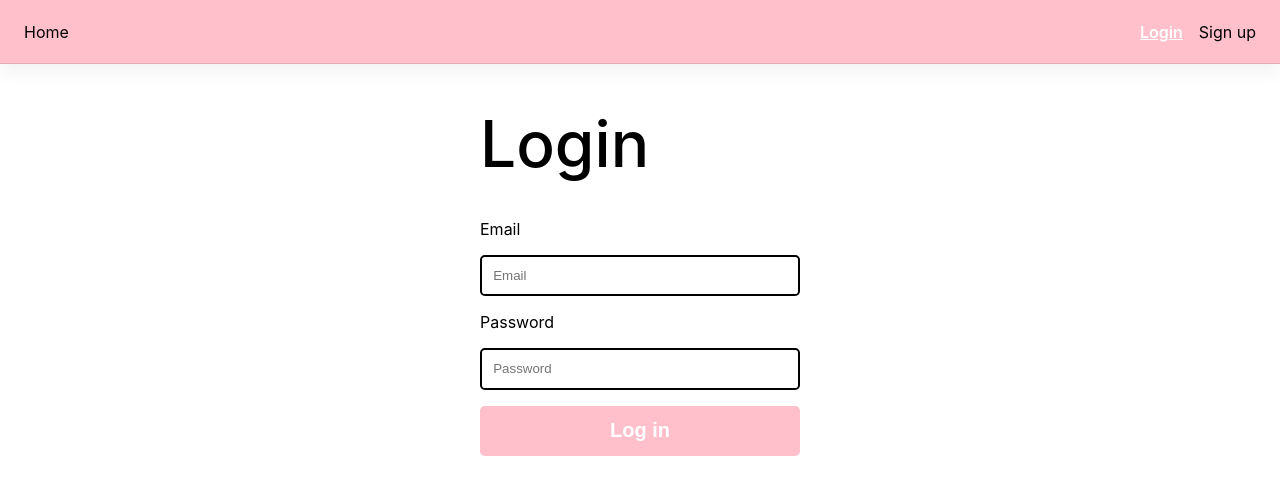
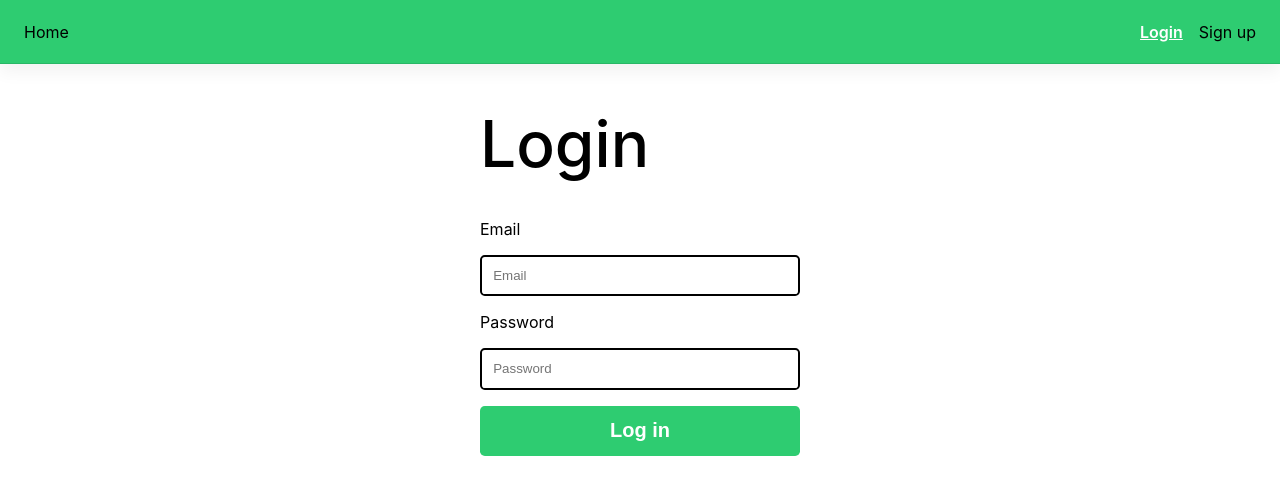
Before and after one commit to Nesiht/Final_project_frontend, a React (Create React App) app: page /login in a window 1280 px wide. Shown: the top 494 px of the page. Built offline with nearby package versions, Linux system fonts and the light colour scheme.

Commit message:
updated colors and todo

```diff
--- a/src/components/style.js
+++ b/src/components/style.js
@@ -1,7 +1,8 @@
 import styled from 'styled-components';
 import { NavLink } from 'react-router-dom'
 
-
+// #27AE60 (Darker)
+// #2ECC71 (Lighter)
 // CTA
 export const BgContainer = styled.div`
   background: linear-gradient(to right bottom,#f7f5fb 50%,#fff 50%);
@@ -129,12 +130,12 @@ export const Navbar = styled.div`
   min-height: 4rem;
   position: sticky;
   top: 0;
-  background-color: pink ;
+  background-color: #2ECC71  ;
   box-shadow: 0 0.5rem 1rem rgba(0,0,0,.05), inset 0 -1px 0 rgba(0,0,0,.1);
   padding: .5rem 1rem;
 
   @media (max-width: 768px) {
-    background-color: pink;
+    background-color: #2ECC71 ;
   }
 `
 
@@ -168,7 +169,7 @@ export const StyledLink = styled(NavLink)`
 
 // BTN
 export const Button = styled.button`
-  background-color: pink;
+  background-color: #2ECC71 ;
   border: 1px solid transparent;
   padding: .8rem 2rem;
   font-weight: 600;
@@ -180,7 +181,7 @@ export const Button = styled.button`
   max-width: 25vw;
 
   &:hover {
-    background-color: #AF7AC5;
+    background-color: #27AE60;
     transition: 0.4s;
   }
 
```
Also changed, not shown: 1 other file (tests, documents, lock files or other folders).
